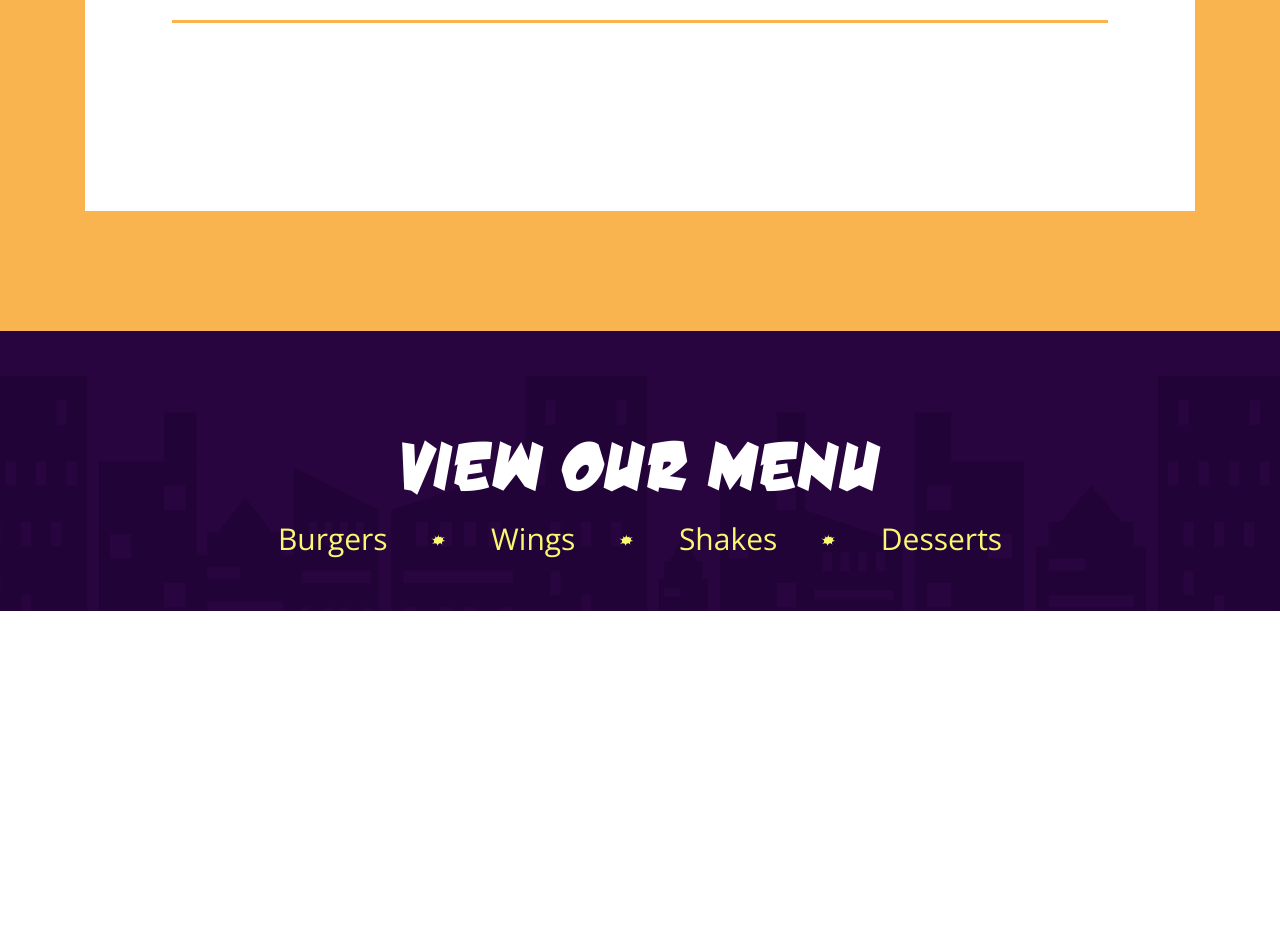
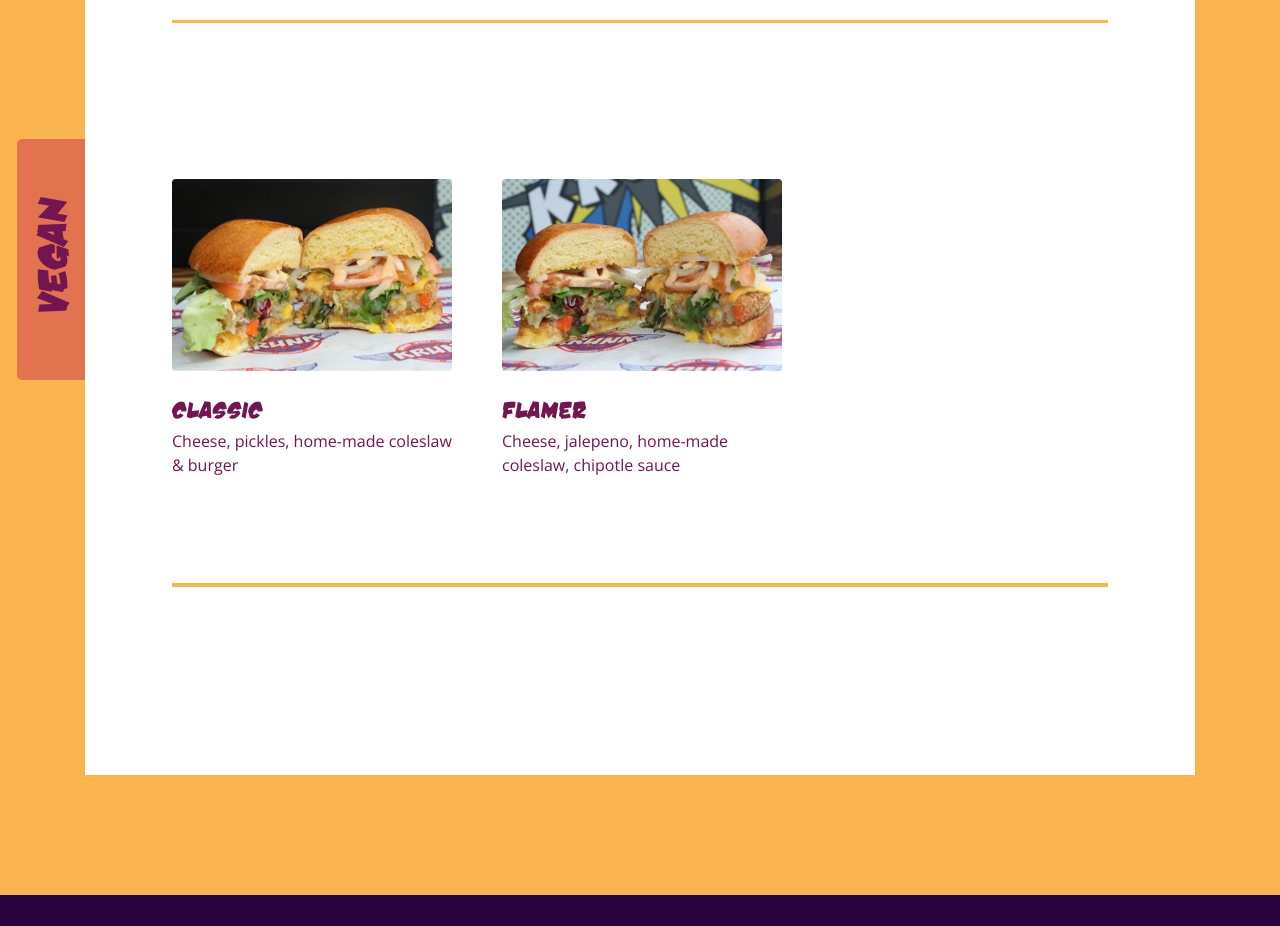
Before and after one commit to iamcstlouis/krunk-burgers-site, a Vue app: page /menu in a window 1280 px wide. Shown: the part 2440-3366 px from the top of the page. Before the commit the page ends 3051 px from the top, so only its background shows below. Built offline with nearby package versions, Linux system fonts and the light colour scheme.

Commit message:
Adds vegan burgers and vegan MenuTab

```diff
--- a/src/components/MealDeals.vue
+++ b/src/components/MealDeals.vue
@@ -230,6 +230,56 @@
 
       <MealsSeparator />
 
+      <div class="cards cards__vegan">
+        <!-- Menu Tab -->
+        <MenuTab>
+          <h2>Vegan</h2>
+        </MenuTab>
+
+        <!-- Card 01 -->
+        <BurgerCard>
+          <a
+            href="https://deliveroo.co.uk/menu/london/croydon/krunk?day=today&postcode=SE256NX&time=ASAP"
+            target="_blank"
+          >
+            <img
+              src="./../assets/menu/burgers/vegan-burger-1.jpg"
+              alt=""
+              class="card-img"
+            />
+            <div class="meal-info">
+              <h2>Classic</h2>
+              <p class="meal-desc">
+                Cheese, pickles, home-made coleslaw & burger
+              </p>
+            </div>
+          </a>
+        </BurgerCard>
+
+        <!-- Card 02 -->
+        <BurgerCard>
+          <a
+            href="https://deliveroo.co.uk/menu/london/croydon/krunk?day=today&postcode=SE256NX&time=ASAP"
+            target="_blank"
+          >
+            <img
+              src="./../assets/menu/burgers/vegan-burger-2.jpg"
+              alt=""
+              class="card-img"
+            />
+            <div class="meal-info">
+              <h2>Flamer</h2>
+              <p class="meal-desc">
+                Cheese, jalepeno, home-made coleslaw, chipotle sauce
+              </p>
+            </div>
+          </a>
+        </BurgerCard>
+
+      </div>
+
+      <MealsSeparator />
+
     </div>
   </section>
 </template>
@@ -325,6 +375,22 @@ export default {
           }
         }
       }
+
+      &__vegan {
+        position: relative;
+
+        .menu-tab {
+            left: -15.5rem;
+            top: 1rem;
+
+          .content-wrapper {
+
+            h2 {
+              margin-top: 11.5rem;
+            }
+          }
+        }
+      }
     }
   }
 }
```
Also changed, not shown: src/assets/menu/burgers/vegan-burger-1.jpg, src/assets/menu/burgers/vegan-burger-2.jpg.
